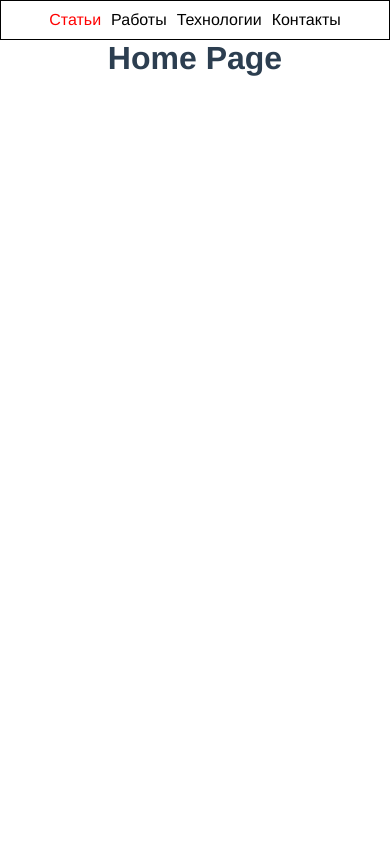
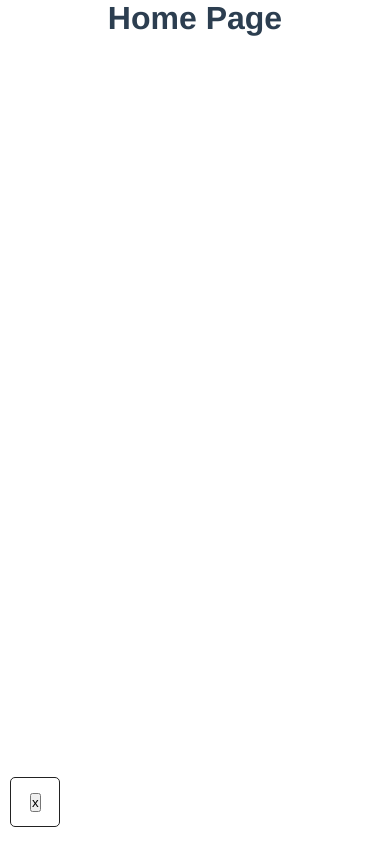
Before and after one commit to tech75rus/gladkix, a Vue app in the folder app/: page / in a window 390 px wide. Built offline with nearby package versions, Linux system fonts and the light colour scheme.

Commit message:
делал menu mobile

```diff
--- a/app/src/App.vue
+++ b/app/src/App.vue
@@ -1,13 +1,16 @@
 <template>
-  <Menu msg="Menu"></Menu>
+  <Menu></Menu>
+  <MenuMobile></MenuMobile>
   <router-view/>
 </template>
 
 <script>
 import Menu from "@/components/Menu";
+import MenuMobile from "@/components/Menu/MenuMobile";
 export default {
   name: 'App',
   components: {
+    MenuMobile,
     Menu
   }
 }
--- a/app/src/components/Menu/MenuDesktop.vue
+++ b/app/src/components/Menu/MenuDesktop.vue
@@ -9,10 +9,7 @@
 
 <script>
 export default {
-  name: 'Menu',
-  props: {
-    msg: String
-  }
+  name: 'Menu'
 }
 </script>
 
@@ -39,4 +36,9 @@ a {
     margin: 0 5px;
   }
 }
+@media all and (max-width: 600px) {
+  .menu-desktop {
+    display: none;
+  }
+}
 </style>
--- a/app/src/components/Menu/MenuMobile.vue
+++ b/app/src/components/Menu/MenuMobile.vue
@@ -1,17 +1,35 @@
 <template>
-  <div class="menu">
-    <router-link to="/">Статьи</router-link> |
-    <router-link to="/about" class="">Работы</router-link>
-    <router-link to="/1" class="">Технологии</router-link>
-    <router-link to="/2" class="">Контакты</router-link>
+  <div class="menu-mobile">
+    <router-link to="/" class="menu-text menu-text-hidden">Статьи</router-link>
+    <router-link to="/works" class="menu-text menu-text-hidden">Работы</router-link>
+    <router-link to="/technologies" class="menu-text menu-text-hidden">Технологии</router-link>
+    <router-link to="/contact" class="menu-text menu-text-hidden">Контакты</router-link>
+    <button class="menu-click" @click="change">x</button>
   </div>
 </template>
 
 <script>
 export default {
-  name: 'Menu',
-  props: {
-    msg: String
+  name: 'MenuMobile',
+  data() {
+    return {
+      showMenu: false
+    }
+  },
+  methods: {
+    change() {
+      let menu = document.querySelector('.menu-mobile');
+      let menuText = document.querySelectorAll('.menu-text');
+      menu.classList.toggle('menu-mobile-show');
+      this.showMenu = !this.showMenu;
+      for (let text of menuText) {
+        if (this.showMenu) {
+          text.style.display = 'block';
+        } else {
+          text.style.display = 'none';
+        }
+      }
+    }
   }
 }
 </script>
@@ -24,4 +42,36 @@ a {
 .router-link-exact-active {
   color: red;
 }
+.menu-mobile {
+  display: none;
+}
+@media all and (max-width: 600px) {
+  .menu-mobile {
+    display: flex;
+    flex-direction: column;
+    align-items: start;
+    width: 50px;
+    height: 50px;
+    padding: 10px;
+    border: 1px solid #222;
+    position: fixed;
+    left: 10px;
+    bottom: 2vh;
+    border-radius: 5px;
+    transition: width .3s, height .3s;
+    .menu-text {
+      margin: 10px 0;
+      display: none;
+    }
+  }
+  .menu-mobile-show {
+    height: 96vh;
+    width: 200px;
+  }
+  .menu-click {
+    position: absolute;
+    bottom: 14px;
+    left: 19px;
+  }
+}
 </style>
```
